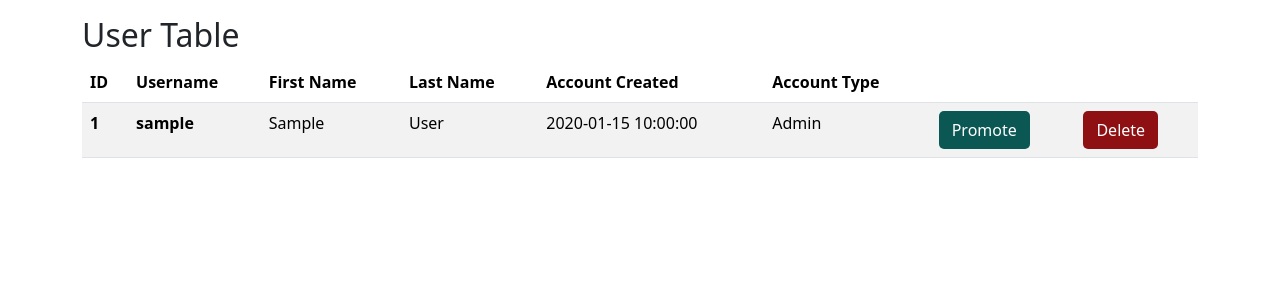
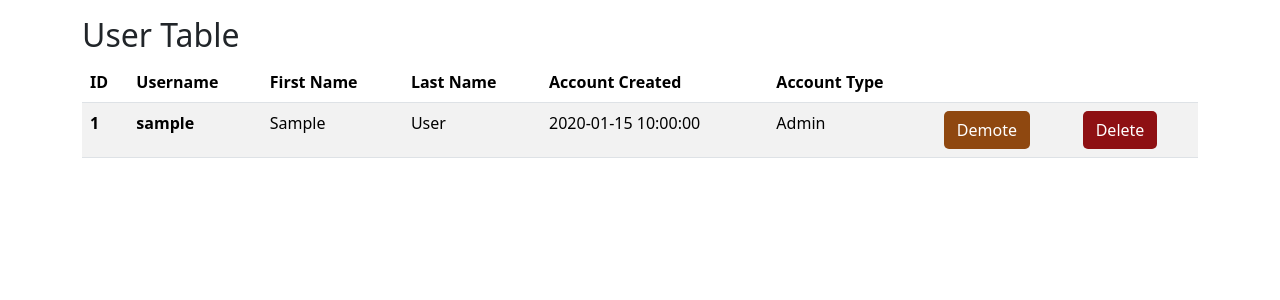
Before and after one commit to Ra-Wh/fictional-umbrella, a Flask app: page /users in a window 1280 px wide. Shown: the part 72-372 px from the top of the page. Run offline with Flask 3, Linux system fonts and the light colour scheme; a user stored in the database is signed in; tables that the repository leaves empty hold one stand-in row (values such as "Sample post").

Commit message:
promote /demote button logic

```diff
--- a/app/routes.py
+++ b/app/routes.py
@@ -228,6 +228,11 @@ def delete(ticket_id):
 def promote(user_account_id):
     return redirect(url_for("index"))
 
+@app.route('/demote', methods=['GET', 'POST'])
+@login_required
+def demote(user_account_id):
+    return redirect(url_for("index"))
+
 @app.route('/delete/user', methods=['GET', 'POST'])
 @login_required
 def delete_user(user_account_id):
--- a/app/templates/macros/buttons.html
+++ b/app/templates/macros/buttons.html
@@ -31,6 +31,17 @@
     </button>
 {% endmacro %}
 
+{% macro demote_user_button(ticket_id) %}
+    <button
+        type="button"
+        class="btn button-secondary"
+        style="align-self: flex-start;"
+        onclick="window.location.href='{{ url_for('demote', user_account_id=user_account_id) }}'"
+        >
+        Demote
+    </button>
+{% endmacro %}
+
 {% macro delete_user_button(ticket_id) %}
     <button
         type="button"
--- a/app/templates/users.html
+++ b/app/templates/users.html
@@ -30,10 +30,11 @@
                 <td>{{ user.account_created_date }}</td>
                 {% if user.is_admin %}
                     <td>Admin</td>
+                    <td>{{ buttons.demote_user_button(user.user_account_id) }}</td>
                 {% else %}
                     <td>Standard</td>
+                    <td>{{ buttons.promote_user_button(user.user_account_id) }}</td>
                 {% endif %}
-                <td>{{ buttons.promote_user_button(user.user_account_id) }}</td>
                 <td>{{ buttons.delete_user_button(user.user_account_id) }}</td>
                 </tr>
                 {% endfor %}
```
